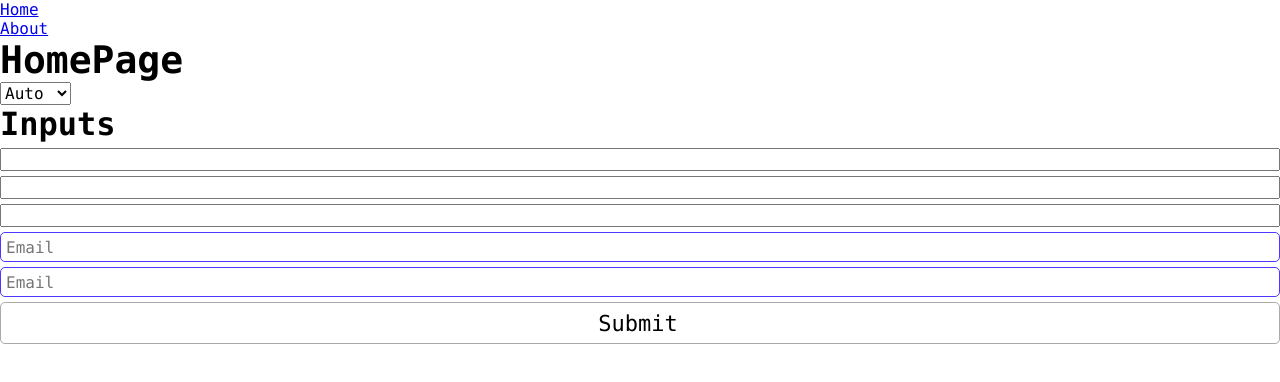
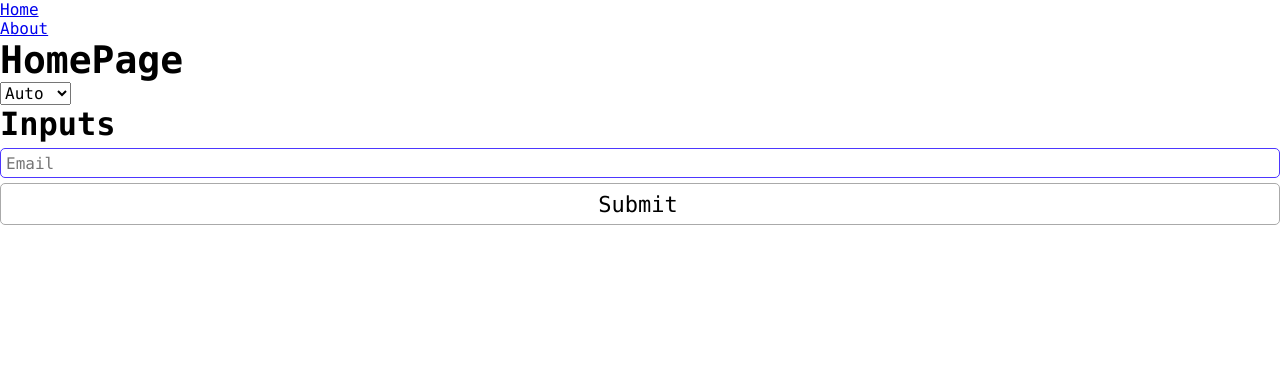
Before and after one commit to VanyaMate/jobfind, a Nuxt app: page / in a window 1280 px wide. Shown: the top 382 px of the page. Built offline with nearby package versions, Linux system fonts and the light colour scheme; what @vanyamate/commiter would draw is missing.

Commit message:
💡 Update : Приложение - Убрал vee/nuxt, добавил обычный. (ничего не поменялось)

```diff
--- a/components/app/inputs/AppInput/AppInput.vue
+++ b/components/app/inputs/AppInput/AppInput.vue
@@ -3,6 +3,8 @@
         <input
             :class="[props.size, { error: hasError }]"
             @input="$emit('update:modelValue', ($event.target as HTMLInputElement).value)"
+            @change="$emit('change', $event)"
+            @blur="$emit('blur', $event)"
             v-bind="$attrs"
             :value="props.modelValue"
         />
--- /dev/null
+++ b/lib/validator/email.validator.ts
@@ -0,0 +1,9 @@
+export const emailValidator = function (email: string) {
+    console.log('Email validator', email);
+
+    if (/^[\w-\.]+@([\w-]+\.)+[\w-]{2,4}$/.test(email)) {
+        return true;
+    }
+
+    return 'Некорректная почта';
+};
--- a/package.json
+++ b/package.json
@@ -11,9 +11,9 @@
         "commit": "tsx utils/git/commiter"
     },
     "dependencies": {
-        "@vee-validate/nuxt": "^4.15.0",
         "js-cookie": "^3.0.5",
         "nuxt": "^3.15.3",
+        "vee-validate": "^4.15.0",
         "vue": "latest",
         "vue-router": "latest"
     },
--- a/pages/index.vue
+++ b/pages/index.vue
@@ -3,15 +3,6 @@
     <SwitchTheme/>
     <AppForm @submit="onSubmit">
         <h2>Inputs</h2>
-        <input v-model="email" v-bind="emailProps"/>
-        <input v-model="email" v-bind="emailProps"/>
-        <input v-model="email" v-bind="emailProps"/>
-        <AppInput
-            placeholder="Email"
-            v-model="email"
-            v-bind="emailProps"
-            :error="form.errors.value.email"
-        />
         <AppInput
             placeholder="Email"
             v-model="email"
@@ -37,29 +28,28 @@ import AppButton from '~/components/app/buttons/AppButton.vue';
 import { AppButtonStyleType } from '~/components/app/buttons/types/AppButtonStyleType';
 import { useForm } from 'vee-validate';
 import { AppButtonSize } from '~/components/app/buttons/types/AppButtonSize';
+import { emailValidator } from '~/lib/validator/email.validator';
 
 
 const simpleSchema = {
-    email (value: string) {
-        if (value?.length > 5) {
-            return true;
-        }
-
-        return 'Длина не такая';
-    },
+    email: emailValidator,
 };
 
 const form = useForm<{ email: string }>({
     validationSchema: simpleSchema,
 });
 
-const onSubmit = form.handleSubmit(async (data: any) => {
+const onSubmit = form.handleSubmit(async (data: any, actions) => {
     await new Promise(resolve => setTimeout(resolve, 1000));
     alert(JSON.stringify(data));
+    actions.resetForm();
 });
 
 const [ email, emailProps ] = form.defineField('email', {
-    validateOnChange: true,
+    validateOnBlur       : true,
+    validateOnChange     : false,
+    validateOnInput      : false,
+    validateOnModelUpdate: false,
 });
 
 </script>
```
Also changed, not shown: 1 other file (tests, documents, lock files or other folders).
